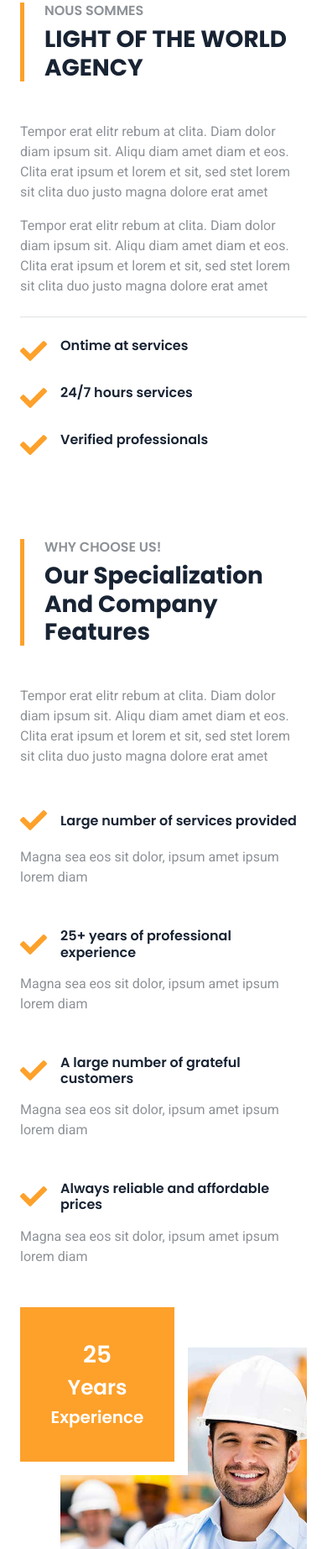
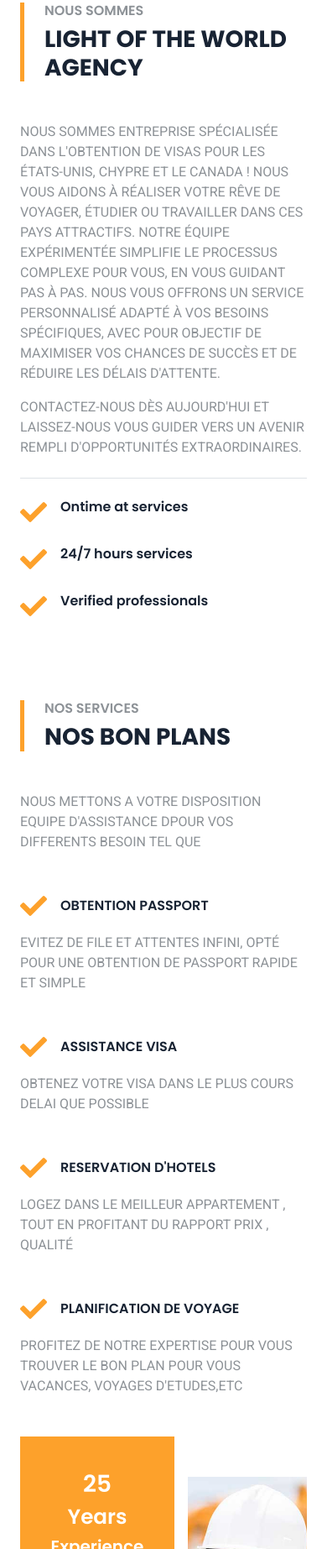
Before and after one commit to ProgrammeurAnonyme/nesvickmt.github.io, a plain HTML site: page index.html in a window 390 px wide. Shown: the part 1126-2971 px from the top of the page at 84% size. Drawn offline with nearby package versions, Linux system fonts and the light colour scheme.

Commit message:
15 pourcent

```diff
--- a/index.html
+++ b/index.html
@@ -197,8 +197,11 @@
                             <h6 class="text-body text-uppercase mb-2">Nous sommes</h6>
                             <h1 class="display-6 mb-0">LIGHT OF THE WORLD AGENCY</h1>
                         </div>
-                        <p>Tempor erat elitr rebum at clita. Diam dolor diam ipsum sit. Aliqu diam amet diam et eos. Clita erat ipsum et lorem et sit, sed stet lorem sit clita duo justo magna dolore erat amet</p>
-                        <p class="mb-4">Tempor erat elitr rebum at clita. Diam dolor diam ipsum sit. Aliqu diam amet diam et eos. Clita erat ipsum et lorem et sit, sed stet lorem sit clita duo justo magna dolore erat amet</p>
+                        <p>NOUS SOMMES ENTREPRISE SPÉCIALISÉE DANS L'OBTENTION DE VISAS POUR LES ÉTATS-UNIS, CHYPRE ET LE CANADA ! NOUS VOUS AIDONS À RÉALISER VOTRE RÊVE DE VOYAGER, ÉTUDIER OU TRAVAILLER DANS CES PAYS ATTRACTIFS.
+
+NOTRE ÉQUIPE EXPÉRIMENTÉE SIMPLIFIE LE PROCESSUS COMPLEXE POUR VOUS, EN VOUS GUIDANT PAS À PAS. NOUS VOUS OFFRONS UN SERVICE PERSONNALISÉ ADAPTÉ À VOS BESOINS SPÉCIFIQUES, AVEC POUR OBJECTIF DE MAXIMISER VOS CHANCES DE SUCCÈS ET DE RÉDUIRE LES DÉLAIS D'ATTENTE.
+</p>
+                        <p class="mb-4">CONTACTEZ-NOUS DÈS AUJOURD'HUI ET LAISSEZ-NOUS VOUS GUIDER VERS UN AVENIR REMPLI D'OPPORTUNITÉS EXTRAORDINAIRES.</p>
                         <div class="border-top mt-4 pt-4">
                             <div class="row g-4">
                                 <div class="col-sm-4 d-flex wow fadeIn" data-wow-delay="0.1s">
@@ -229,38 +232,38 @@
             <div class="row g-5">
                 <div class="col-lg-6 wow fadeInUp" data-wow-delay="0.1s">
                     <div class="border-start border-5 border-primary ps-4 mb-5">
-                        <h6 class="text-body text-uppercase mb-2">Why Choose Us!</h6>
-                        <h1 class="display-6 mb-0">Our Specialization And Company Features</h1>
+                        <h6 class="text-body text-uppercase mb-2">NOS SERVICES</h6>
+                        <h1 class="display-6 mb-0">NOS BON PLANS</h1>
                     </div>
-                    <p class="mb-5">Tempor erat elitr rebum at clita. Diam dolor diam ipsum sit. Aliqu diam amet diam et eos. Clita erat ipsum et lorem et sit, sed stet lorem sit clita duo justo magna dolore erat amet</p>
+                    <p class="mb-5">NOUS METTONS A VOTRE DISPOSITION EQUIPE D'ASSISTANCE DPOUR VOS DIFFERENTS BESOIN TEL QUE</p>
                     <div class="row gy-5 gx-4">
                         <div class="col-sm-6 wow fadeIn" data-wow-delay="0.1s">
                             <div class="d-flex align-items-center mb-3">
                                 <i class="fa fa-check fa-2x text-primary flex-shrink-0 me-3"></i>
-                                <h6 class="mb-0">Large number of services provided</h6>
+                                <h6 class="mb-0">OBTENTION PASSPORT</h6>
                             </div>
-                            <span>Magna sea eos sit dolor, ipsum amet ipsum lorem diam</span>
+                            <span>EVITEZ DE FILE ET ATTENTES INFINI, OPTÉ POUR UNE OBTENTION DE PASSPORT RAPIDE ET SIMPLE</span>
                         </div>
                         <div class="col-sm-6 wow fadeIn" data-wow-delay="0.2s">
                             <div class="d-flex align-items-center mb-3">
                                 <i class="fa fa-check fa-2x text-primary flex-shrink-0 me-3"></i>
-                                <h6 class="mb-0">25+ years of professional experience</h6>
+                                <h6 class="mb-0">ASSISTANCE VISA</h6>
                             </div>
-                            <span>Magna sea eos sit dolor, ipsum amet ipsum lorem diam</span>
+                            <span>OBTENEZ VOTRE VISA DANS LE PLUS COURS DELAI QUE POSSIBLE </span>
                         </div>
                         <div class="col-sm-6 wow fadeIn" data-wow-delay="0.3s">
                             <div class="d-flex align-items-center mb-3">
                                 <i class="fa fa-check fa-2x text-primary flex-shrink-0 me-3"></i>
-                                <h6 class="mb-0">A large number of grateful customers</h6>
+                                <h6 class="mb-0">RESERVATION D'HOTELS</h6>
                             </div>
-                            <span>Magna sea eos sit dolor, ipsum amet ipsum lorem diam</span>
+                            <span>LOGEZ DANS LE MEILLEUR APPARTEMENT , TOUT EN PROFITANT DU RAPPORT PRIX , QUALITÉ</span>
                         </div>
                         <div class="col-sm-6 wow fadeIn" data-wow-delay="0.4s">
                             <div class="d-flex align-items-center mb-3">
                                 <i class="fa fa-check fa-2x text-primary flex-shrink-0 me-3"></i>
-                                <h6 class="mb-0">Always reliable and affordable prices</h6>
+                                <h6 class="mb-0">PLANIFICATION DE VOYAGE</h6>
                             </div>
-                            <span>Magna sea eos sit dolor, ipsum amet ipsum lorem diam</span>
+                            <span>PROFITEZ DE NOTRE EXPERTISE POUR VOUS TROUVER LE BON PLAN POUR VOUS VACANCES, VOYAGES D'ETUDES,ETC</span>
                         </div>
                     </div>
                 </div>
@@ -286,8 +289,8 @@
             <div class="row g-5 align-items-end mb-5">
                 <div class="col-lg-6 wow fadeInUp" data-wow-delay="0.1s">
                     <div class="border-start border-5 border-primary ps-4">
-                        <h6 class="text-body text-uppercase mb-2">Our Services</h6>
-                        <h1 class="display-6 mb-0">Construction And Renovation Solutions</h1>
+                        <h6 class="text-body text-uppercase mb-2">NOS SPÉCIALITÉS</h6>
+                        <h1 class="display-6 mb-0">OBTENTION DE VISA</h1>
                     </div>
                 </div>
                 <div class="col-lg-6 text-lg-end wow fadeInUp" data-wow-delay="0.3s">
```
Also changed, not shown: USA.HTML (+9 -11 lines), about.html (+6 -2 lines), img/aide.jpg (added), img/usa.jpg, 2 other files.
